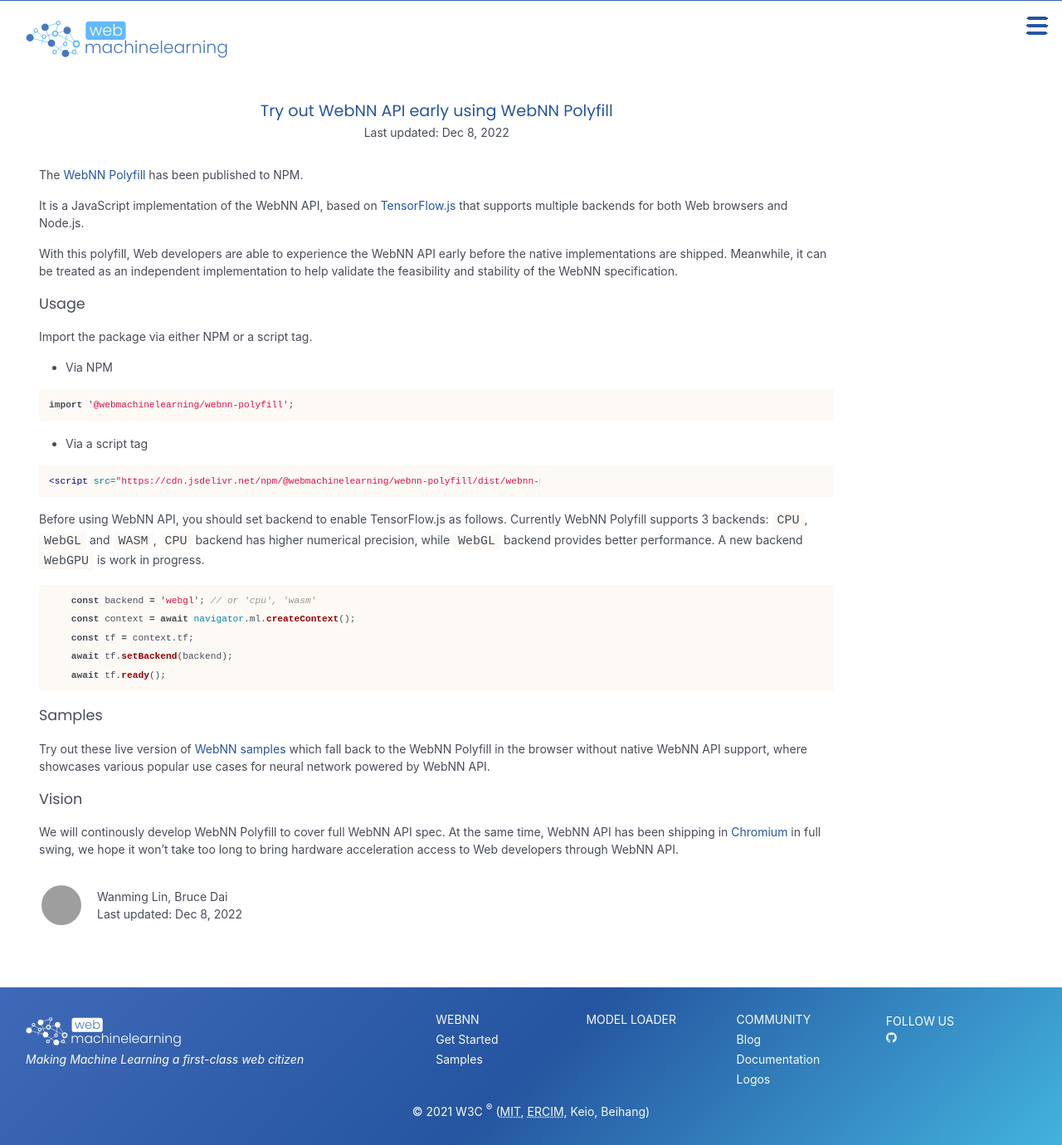
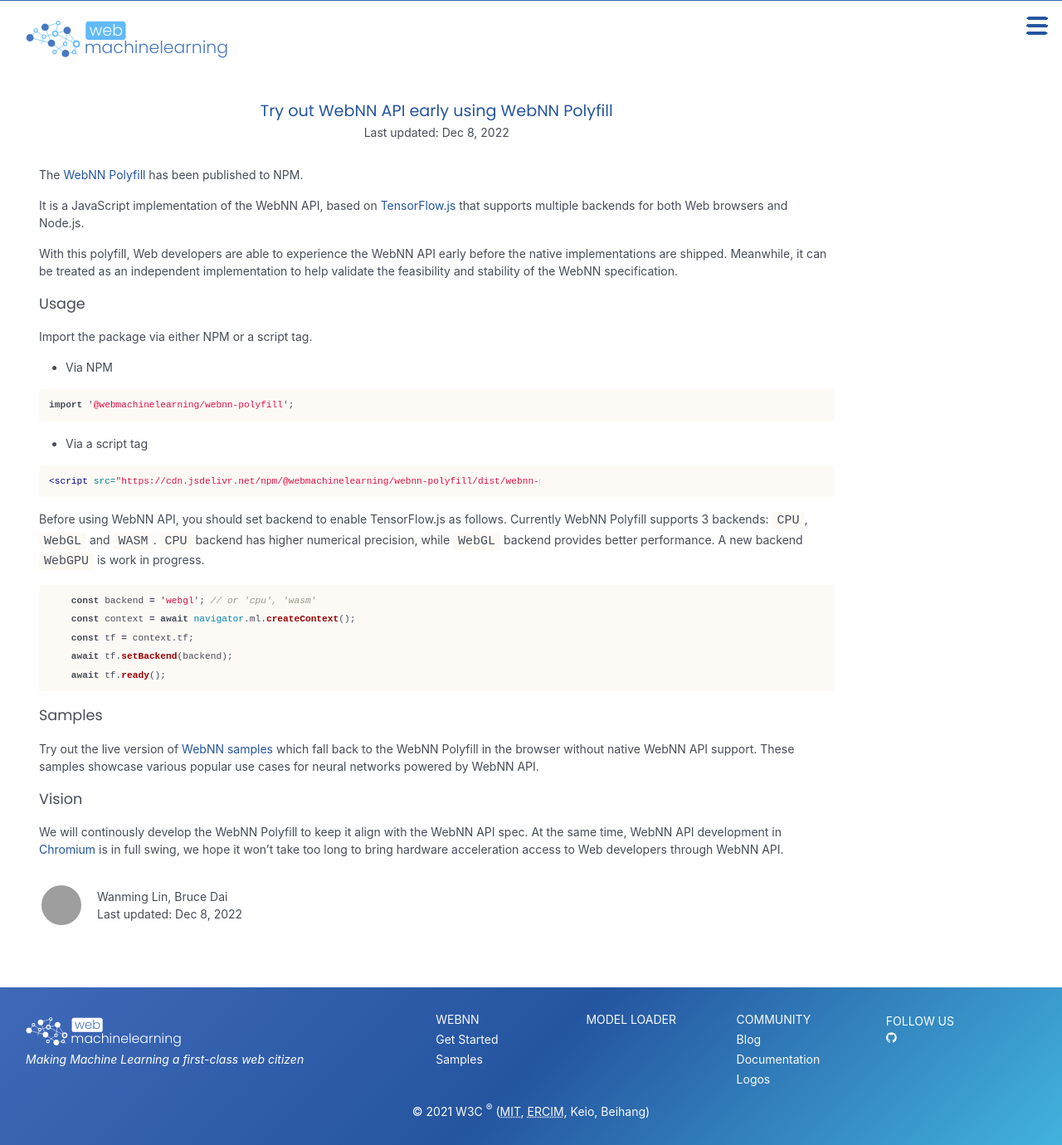
Before and after one commit to webmachinelearning/webmachinelearning.github.io, a Jekyll site: the page built from _posts/2022-12-08-try-out-webnn-api-early-using-webnn-polyfill.md, in a window 1280 px wide. Shown: the whole page at 83% size. Built offline with Jekyll 4.4.1, drawn with Linux system fonts in a browser that asks for light colours; grey boxes are pictures that could not be loaded.

Commit message:
Addressed Anssi's comments

````diff
--- a/_posts/2022-12-08-try-out-webnn-api-early-using-webnn-polyfill.md
+++ b/_posts/2022-12-08-try-out-webnn-api-early-using-webnn-polyfill.md
@@ -3,7 +3,7 @@
 title: 'Try out WebNN API early using WebNN Polyfill'
 date: 2022-12-08 10:42:03 +0800
 author: Wanming Lin, Bruce Dai
-avatar: https://avatars.githubusercontent.com/u/379216?s=200&v=4
+avatar: https://avatars.githubusercontent.com/u/42399997?s=200&v=4
 categories: blog
 ---
 
@@ -38,7 +38,7 @@
 ```
 
 Before using WebNN API, you should set backend to enable TensorFlow.js as follows.
-Currently WebNN Polyfill supports 3 backends: `CPU`, `WebGL` and `WASM`, `CPU` backend
+Currently WebNN Polyfill supports 3 backends: `CPU`, `WebGL` and `WASM`. `CPU` backend
 has higher numerical precision, while `WebGL` backend provides better performance.
 A new backend `WebGPU` is work in progress.
 
@@ -52,16 +52,16 @@
 
 ## Samples
 
-Try out these live version of [WebNN samples][samples] which fall back to the
-WebNN Polyfill in the browser without native WebNN API support, where showcases
-various popular use cases for neural network powered by WebNN API.
+Try out the live version of [WebNN samples][samples] which fall back to the
+WebNN Polyfill in the browser without native WebNN API support. These samples
+showcase various popular use cases for neural networks powered by WebNN API.
 
 ## Vision
 
-We will continously develop WebNN Polyfill to cover full WebNN API spec. At the
-same time, WebNN API has been shipping in [Chromium][webnn in chromium] in full
-swing, we hope it won't take too long to bring hardware acceleration access to
-Web developers through WebNN API.
+We will continously develop the WebNN Polyfill to keep it align with the WebNN API
+spec. At the same time, WebNN API development in [Chromium][webnn in chromium]
+is in full swing, we hope it won't take too long to bring hardware acceleration
+access to Web developers through WebNN API.
 
 
 [polyfill]: https://www.npmjs.com/package/@webmachinelearning/webnn-polyfill
````
